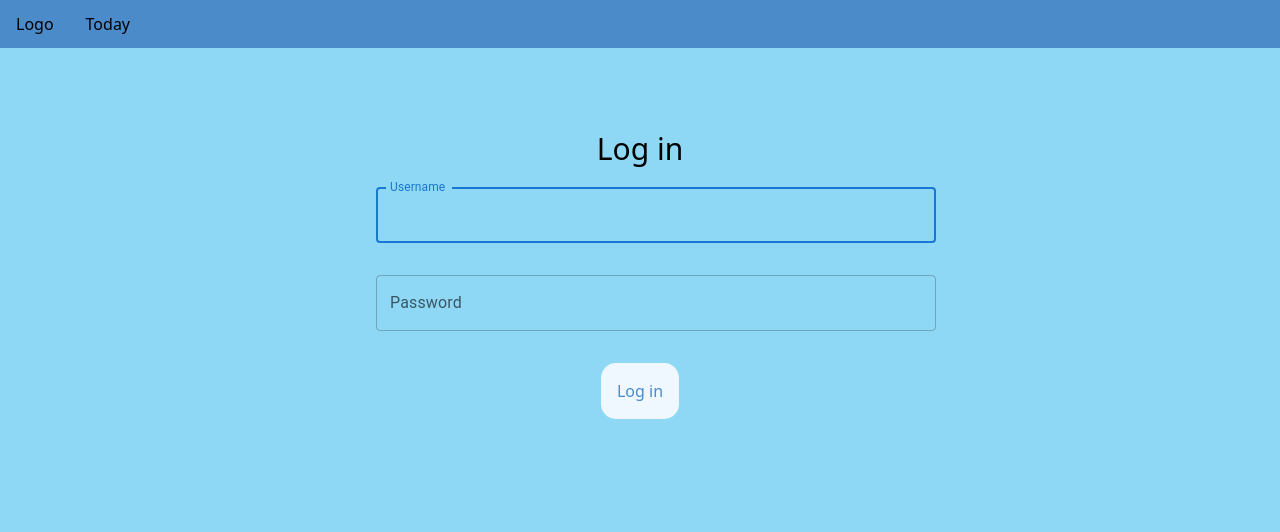
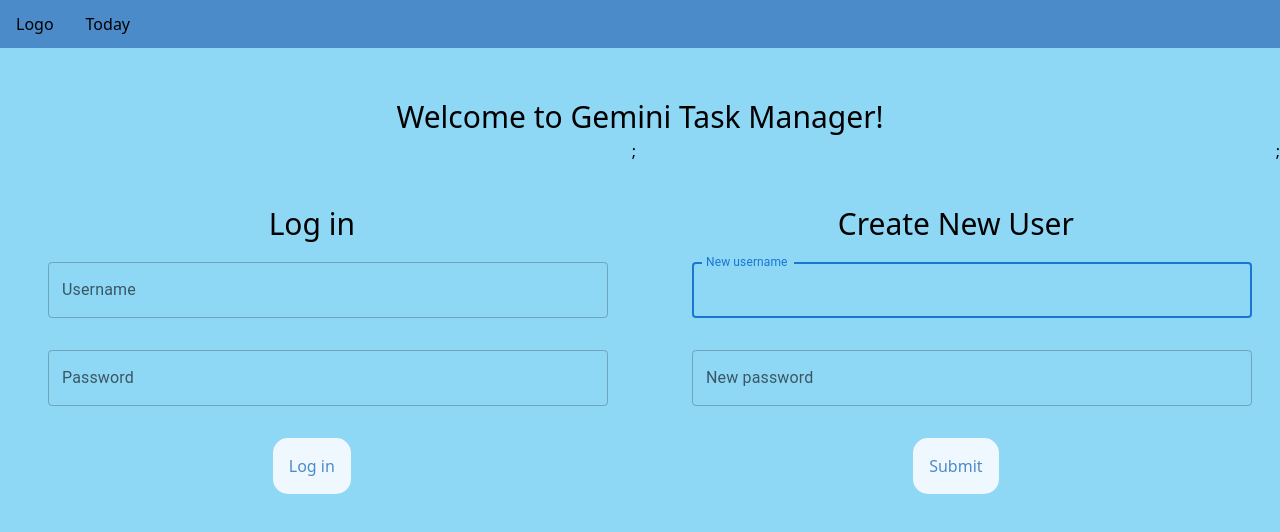
Before and after one commit to boey-kwan/gemini, a React (Vite) app in the folder client/: page /login in a window 1280 px wide. Shown: the top 532 px of the page. Built offline with nearby package versions, Linux system fonts and the light colour scheme.

Commit message:
Combine login and create user page

```diff
--- a/client/src/App.jsx
+++ b/client/src/App.jsx
@@ -16,6 +16,7 @@ const App = () => {
         <div className="body">
           <Routes>
             <Route path="/" element={<Home />} />
+            <Route path="/home/*" element={<Home />} />
             <Route path="/date/*" element={<Today />} />
             <Route path="/memories" element={<Memories />} />
             <Route path="/createUser" element={<CreateUser />} />
--- a/client/src/components/CreateUser.jsx
+++ b/client/src/components/CreateUser.jsx
@@ -1,3 +1,4 @@
+import { useState } from "react";
 import { useNavigate } from "react-router-dom";
 import { TextField } from '@mui/material'
 import '../App.css';
@@ -5,6 +6,10 @@ import '../App.css';
 export default function CreateUser() {
 
   const navigate = useNavigate();
+  const date = new Date();
+  const dateString = date.toDateString();
+  const [username, setUsername] = useState("");
+  const [password, setPassword] = useState("");
 
   return (
 
@@ -18,16 +23,22 @@ export default function CreateUser() {
         variant='outlined'
         autoFocus={true}
         fullWidth
-        style={{margin:"1em"}}/>
+        style={{margin:"1em"}}
+        onChange={()=>{
+            setUsername(document.getElementById('username-field').value);
+        }}/>
 
       <TextField
         id='password-field'
         label="New password"
         variant='outlined'
         fullWidth
-        style={{margin:"1em"}}/>
+        style={{margin:"1em"}}
+        onChange={()=>{
+            setPassword(document.getElementById('password-field').value);
+        }}/>
 
-      <button className='main-button centered' onClick={() => {navigate("/today");}}>Submit</button>
+      <button className='main-button centered' onClick={() => {navigate("/date/"+dateString + "/" + username);}}>Submit</button>
 
     </div>
   );
--- a/client/src/components/Login.jsx
+++ b/client/src/components/Login.jsx
@@ -10,9 +10,11 @@ export default function Login() {
   const dateString = date.toDateString();
   const [username, setUsername] = useState("");
   const [password, setPassword] = useState("");
+  const [newUsername, setNewUsername] = useState("");
+  const [newPassword, setNewPassword] = useState("");
 
+  function LoginColumn() {
     return (
-
         <div className="column login centered">
 
             <h1 className='h1'>Log in</h1>
@@ -39,9 +41,59 @@ export default function Login() {
                 }}/>
 
             <button className='main-button centered'>
-        <Link to={`/date/${dateString}/${username}`}>Log in</Link>
+                <Link to={`/home/${username}`}>Log in</Link>
             </button>
 
         </div>
         );
   }
+
+  function CreateUserColumn() {
+    return (
+
+        <div className="column login centered">
+
+          <h1 className='h1'>Create New User</h1>
+
+          <TextField
+            id='new-username-field'
+            label="New username"
+            variant='outlined'
+            autoFocus={true}
+            fullWidth
+            style={{margin:"1em"}}
+            onChange={()=>{
+                setUsername(document.getElementById('new-username-field').value);
+            }}/>
+
+          <TextField
+            id='new-password-field'
+            label="New password"
+            variant='outlined'
+            fullWidth
+            style={{margin:"1em"}}
+            onChange={()=>{
+                setPassword(document.getElementById('new-password-field').value);
+            }}/>
+
+          <button className='main-button centered' onClick={() => {navigate("/home/"+ newUsername);}}>Submit</button>
+
+        </div>
+      );
+  }
+
+
+  return (
+
+    <div>
+        <h1 className='h1'>Welcome to Gemini Task Manager!</h1>
+
+        <div className="row">
+
+            <LoginColumn/>;
+            <CreateUserColumn/>;
+
+        </div>
+    </div>
+  );
+}
```
Lines whose indentation alone changed are shown as unchanged.
